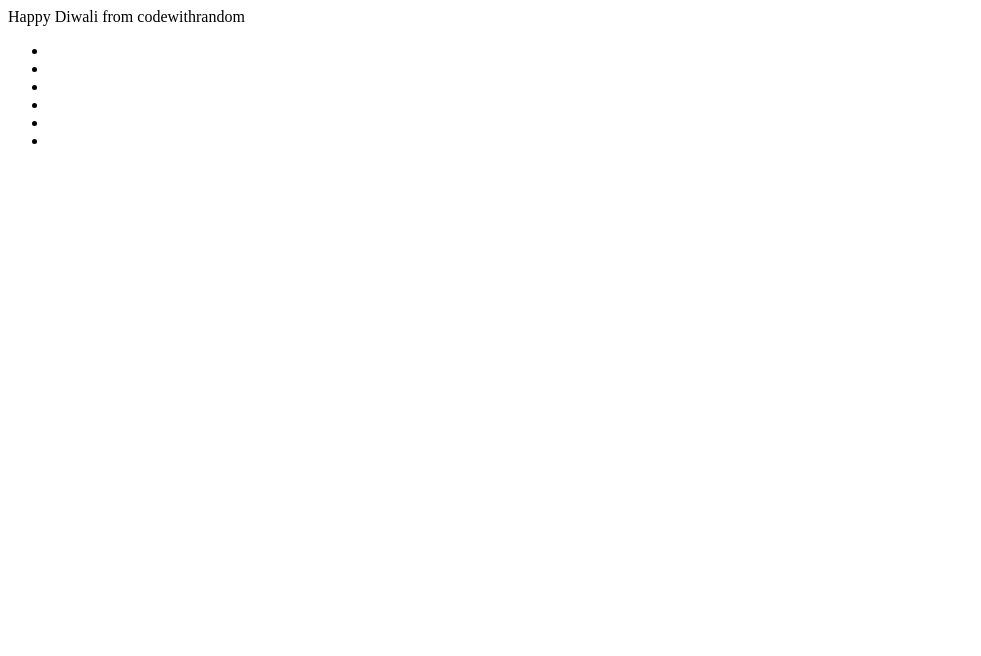
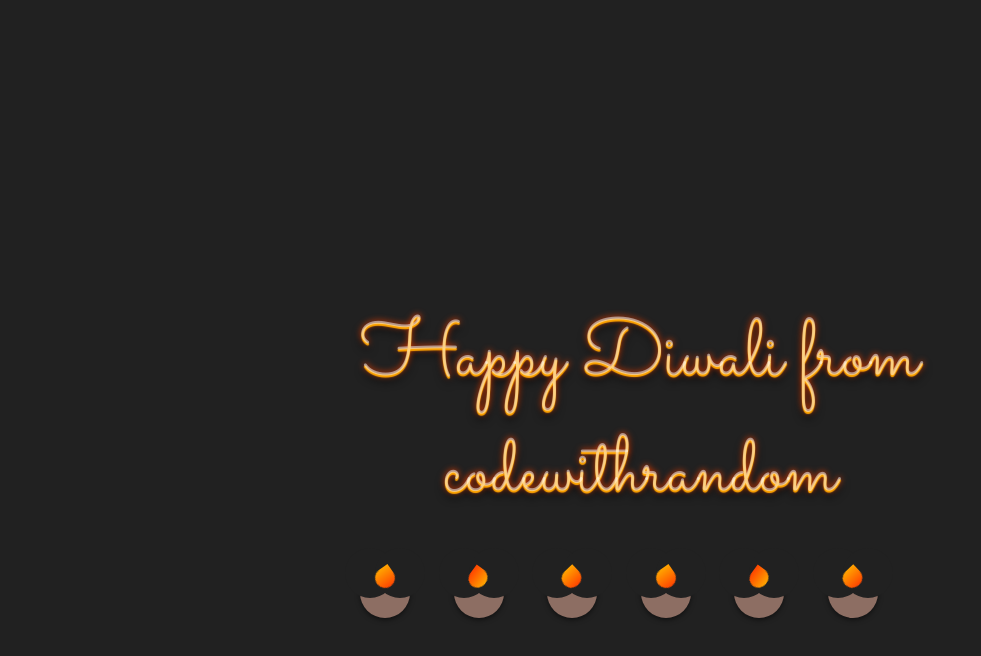
Before and after one commit to Vansh4236/Happy-Diwali, a plain HTML site: page index.html in a window 1280 px wide. Shown: the whole page, without its empty margins (0-981 px from the left). Drawn offline with Linux system fonts and the light colour scheme.

Commit message:
index.html

```diff
--- a/index.html
+++ b/index.html
@@ -1,3 +1,107 @@
+<!DOCTYPE html>
+<html lang="en">
+<head>
+<meta charset="UTF-8">
+<meta name="viewport" content="width=device-width, initial-scale=1.0">
+<title>Happy Diwali Fireworks</title>
+<style>
+@import url('https://fonts.googleapis.com/css?family=Sacramento');
+
+body {
+    background-color: #212121;
+    font-family: 'Sacramento', cursive;
+}
+
+.container {
+    height: 200px;
+    width: 600px;
+    position: fixed;
+    top: 0;
+    bottom: 0;
+    left: 0;
+    right: 0;
+    margin: auto;
+}
+
+.container .title {
+    font-size: 5rem;
+    color: rgba(255, 255, 255, 0.5);
+    text-align: center;
+    text-shadow: 0px 2px 1px orange, 0px 0px 6px orangered, 0px 5px 10px rgba(0, 0, 0, 1);
+}
+
+.fireworks {
+    list-style-type: none;
+    padding: 0;
+}
+
+.fireworks li {
+    display: inline-block;
+    margin: 20px;
+    height: 50px;
+    width: 50px;
+    border-radius: 500px;
+    position: relative;
+    background-color: #8d6e63;
+    box-shadow: 0px 2px 5px rgba(0, 0, 0, 0.5);
+}
+
+.fireworks li::before, .fireworks li::after {
+    content: "";
+    position: absolute;
+    height: 100%;
+    background-color: #212121;
+    width: 100%;
+    border-radius: 500px;
+    top: -40%;
+}
+
+.fireworks li::before {
+    left: -30%;
+}
+
+.fireworks li::after {
+    right: -30%;
+}
+
+.fireworks li span {
+    display: inline-block;
+    height: 20px;
+    width: 20px;
+    position: absolute;
+    left: 0;
+    right: 0;
+    margin: auto;
+    z-index: 1;
+    border-bottom-left-radius: 50px;
+    border-bottom-right-radius: 50px;
+    border-top-right-radius: 50px;
+    transform: rotate(45deg);
+    animation: fire 0.3s ease infinite;
+}
+
+.fireworks li:nth-child(1) span { animation-delay: 0.5s; }
+.fireworks li:nth-child(2) span { animation-delay: 1s; }
+.fireworks li:nth-child(3) span { animation-delay: 1.5s; }
+.fireworks li:nth-child(4) span { animation-delay: 2s; }
+.fireworks li:nth-child(5) span { animation-delay: 2.5s; }
+.fireworks li:nth-child(6) span { animation-delay: 3s; }
+
+@keyframes fire {
+    0%, 100% {
+        transform: rotate(55deg);
+        width: 20px;
+        background: linear-gradient(90deg, orange, orangered);
+    }
+    50% {
+        transform: rotate(35deg);
+        width: 18px;
+        background: linear-gradient(90deg, orangered, orange);
+    }
+}
+</style>
+</head>
+<body>
 <div class="container">
     <div class="title">Happy Diwali from codewithrandom</div>
     <ul class="fireworks">
@@ -9,3 +113,5 @@
         <li><span></span></li>
     </ul>
 </div>
+</body>
+</html>
```
Lines whose indentation alone changed are shown as unchanged.
